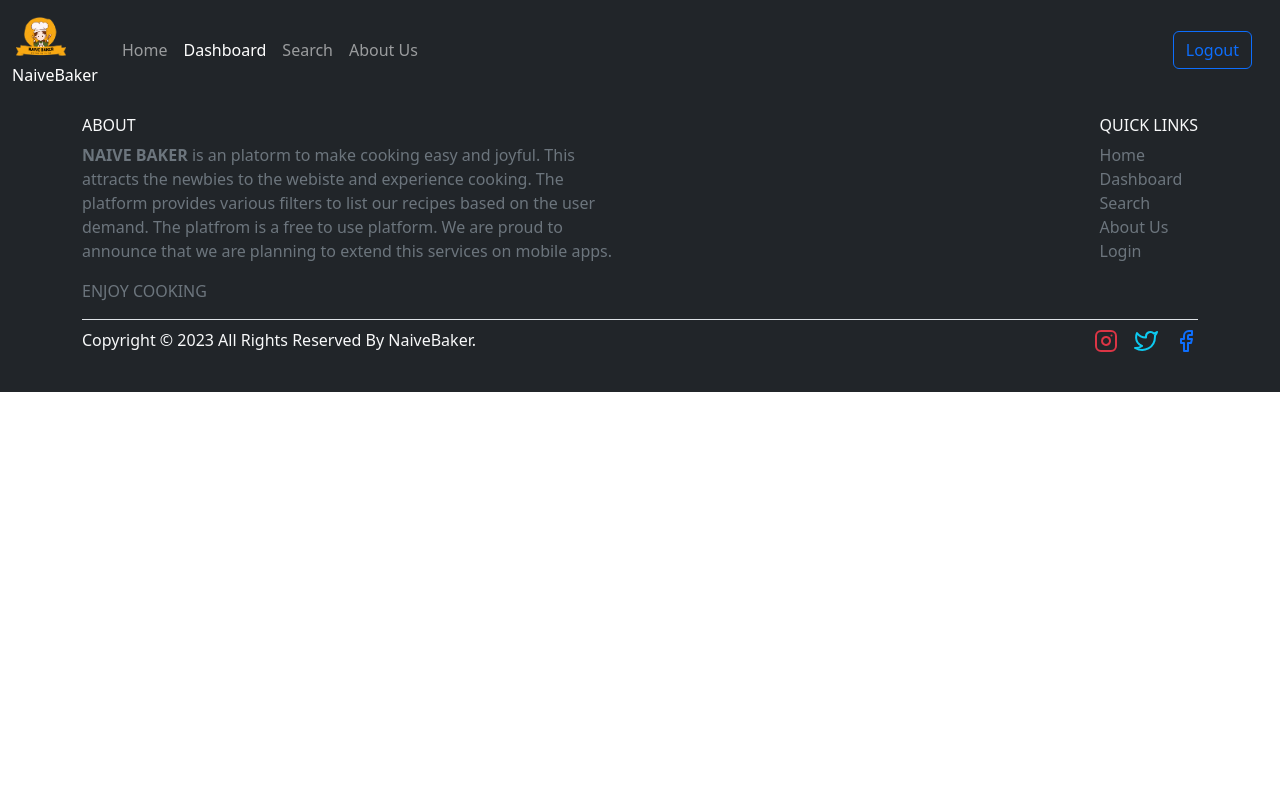
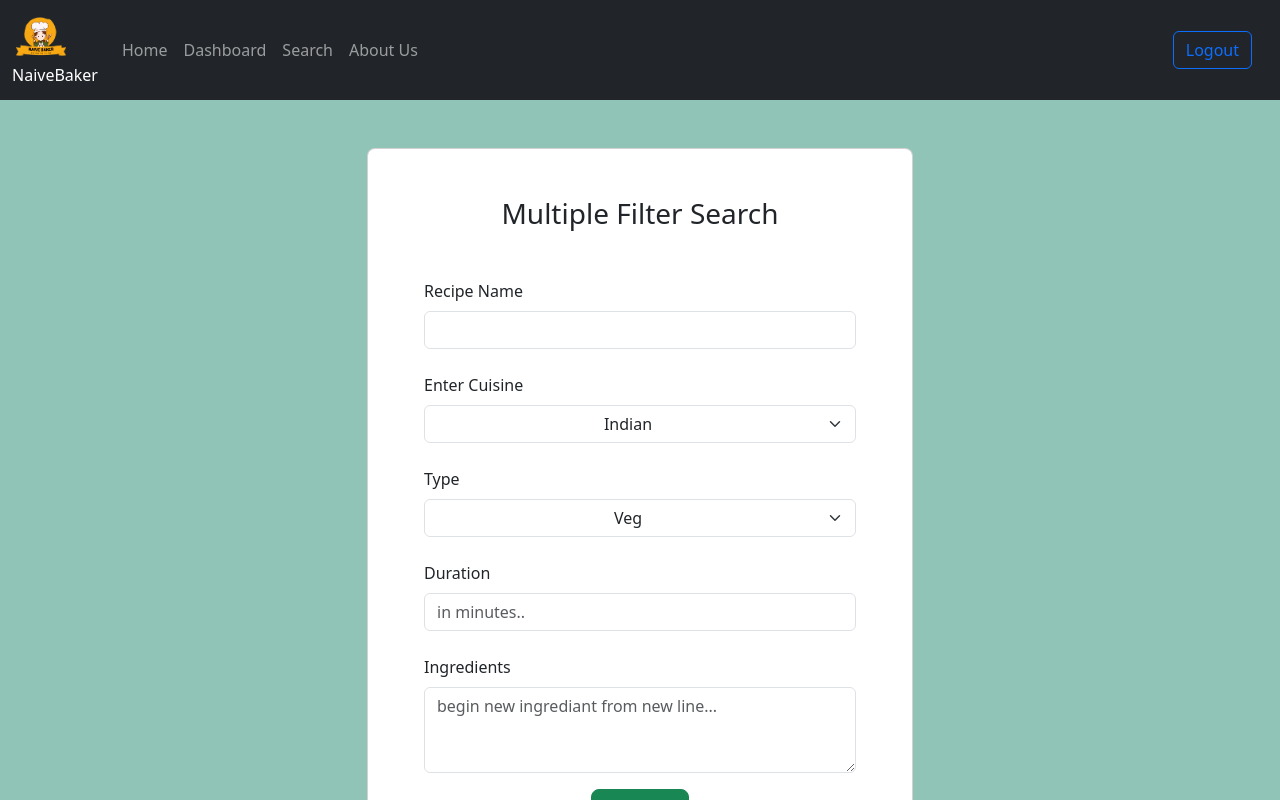
Before and after one commit to dhruvprajapati18082002/Naive_Baker, a React (Create React App) app in the folder frontend/: page /multisearch in a window 1280 px wide. Shown: the top 800 px of the page. Built offline with nearby package versions, Linux system fonts and the light colour scheme; no server answers; sample sign-in values are in the browser's storage.

Commit message:
Multiple Search created and various small changes made

```diff
--- a/frontend/src/App.js
+++ b/frontend/src/App.js
@@ -14,6 +14,7 @@ import UploadRecipe from "./components/dashboardComponents/UploadRecipe";
 import ForgotPass from "./components/loginComponents/ForgotPass";
 import ResetPass from "./components/loginComponents/ResetPass";
 import Payment from "./components/dashboardComponents/Payment";
+import MultiSearch from "./components/SearchComponents/MultipleSearch";
 
 export default function App() {
 
@@ -33,6 +34,7 @@ export default function App() {
                 <Route path="payment" element={<Payment />} />
                 {/* passing the id "recipeId" of the recipe to be displayed as url parameter */}
                 <Route path="/recipe/:recipeId" element={<RecipePage />} />
+                <Route path="/multisearch" element={<MultiSearch />} />
             </Routes>
 
             <Footer />
--- a/frontend/src/components/Navbar.js
+++ b/frontend/src/components/Navbar.js
@@ -1,10 +1,11 @@
 import React, { useContext } from "react";
-import { Link, useNavigate } from "react-router-dom";
+import { Link, useLocation, useNavigate } from "react-router-dom";
 import alertContext from "../context/alert/alertContext";
 
 export default function Navbar() {
 
     const navigate = useNavigate();
+    const location = useLocation();
     const { showAlert } = useContext(alertContext);
 
     const handleLogout = () => {
@@ -38,10 +39,10 @@ export default function Navbar() {
                     <div className="collapse navbar-collapse" id="navbarNavAltMarkup">
 
                         <div className="navbar-nav me-auto mb-2 mb-lg-0">
-                            <Link className="nav-link" to="/">Home</Link>
-                            <Link className="nav-link active" to="/dashboard">Dashboard</Link>
-                            <Link className="nav-link" to="/Search">Search</Link>
-                            <Link className="nav-link" to="/about-us">About Us</Link>
+                            <Link className={`nav-link ${location.pathname == "/" ? "active" : ""}`} to="/">Home</Link>
+                            <Link className={`nav-link ${location.pathname == "/dashboard" ? "active" : ""}`} to="/dashboard">Dashboard</Link>
+                            <Link className={`nav-link ${location.pathname == "/search" ? "active" : ""}`} to="/search">Search</Link>
+                            <Link className={`nav-link ${location.pathname == "/about-us" ? "active" : ""}`} to="/about-us">About Us</Link>
                         </div>
 
                         {
--- /dev/null
+++ b/frontend/src/components/SearchComponents/MultipleSearch.js
@@ -0,0 +1,180 @@
+import React, { useContext, useEffect, useState } from 'react'
+import recipeContext from '../../context/recipe/recipeContext';
+import alertContext from "../../context/alert/alertContext";
+import { useNavigate } from "react-router-dom";
+// import './boxstyle.css'
+
+export default function MultiSearch() {
+
+    const  { uploadRecipe } = useContext(recipeContext);
+    const { showAlert } = useContext(alertContext);
+    const navigate = useNavigate();
+
+    const [cred, setCred] = useState({
+        name: "",
+        description: "",
+        cuisine: "",
+        ingredients: "",
+        minutesToCook: "",
+        type: "",
+        steps: "",
+        image_url: ""
+    });
+
+    const onChangeHandler = (event) => {
+        setCred({...cred, [event.target.id]: event.target.value});
+    }
+
+    useEffect(() => {
+        if (!localStorage.getItem("token")){
+            showAlert("Please Login First !", "warning");
+            navigate("/login");
+        }
+    }, [])
+
+    const handleSubmit = async (event) => {
+        event.preventDefault();
+
+      };
+
+    return (
+        <section className="h-100 h-custom" style={{backgroundColor: '#8fc4b7'}}>
+            <div className="container py-5 h-100">
+                <div className="row d-flex justify-content-center align-items-center h-100">
+                <div className="col-lg-8 col-xl-6">
+                    <div className="card rounded-3">
+                    <div className="card-body p-4 p-md-5">
+                        <h3 className="mb-4 pb-2 pb-md-0 mb-md-5 px-md-2"><center><bold/>Multiple Filter Search</center></h3>
+
+                        <form onSubmit={handleSubmit} className="px-md-2">
+
+
+                            {/* this is for name input */}
+                            <div className="form-outline mb-4">
+                                <label className="form-label" htmlFor="recipename">Recipe Name</label>
+                                <input
+                                    type="text"
+                                    id="name"
+                                    className="form-control"
+
+                                    onChange={onChangeHandler}
+                                    value={cred.name}
+                                    minLength={5}
+                                    maxLength={20}
+                                />
+                            </div>
+
+                            {/* this is for description
+                            <div className="mb-3">
+                                <label htmlFor="description" className="form-label">Description of Recipe*</label>
+                                <textarea className="form-control"
+                                id="description"
+                                rows="3"
+                                required
+                                onChange={onChangeHandler}
+                                value={cred.description}
+                                minLength={10}
+                                maxLength={150} />
+                            </div> */}
+
+
+                            {/* this is for cuisine */}
+                            <div className="form-outline mb-4">
+                                <label htmlFor="cuisine" className="form-label">Enter Cuisine</label>
+                                    <select className="form-select"
+                                    id="cuisine"
+                                    placeholder="Type to search..."
+                                    value={cred.cuisine}
+                                    onChange={onChangeHandler}
+
+                                    >
+                                        <option value="Indian">Indian</option>
+                                        <option value="French">French</option>
+                                        <option value="Italian">Italian</option>
+                                        <option value="Maxican">Mexican</option>
+                                        <option value="Chinese">Chinese</option>
+                                        <option value="Mediterranean">Mediterranean</option>
+                                        <option value="Russian">Russian</option>
+                                    </select>
+                            </div>
+
+                            {/* this is for veg/non-veg */}
+                            <div className="form-outline mb-4">
+                                <label htmlFor="cuisinetype" className="form-label">Type</label>
+                                    <select className="form-select"
+                                    id="type"
+                                    value={cred.type}
+                                    onChange={onChangeHandler}
+                                    placeholder="Type to search...veg/non-veg/vegan"
+
+                                    >
+                                        {/* <option defaultValue="">Type to search...veg/non-veg/vegan</option> */}
+                                        <option value="Veg">Veg</option>
+                                        <option value="Non-Veg">Non-Veg</option>
+                                        <option value="Vegn">Vegan</option>
+                                    </select>
+                            </div>
+
+                            {/* this is duration */}
+                            <div className="form-outline mb-4">
+                                <label htmlFor="recipeduration" className="form-label">Duration</label>
+                                    <input className="form-control"
+                                    type="number"
+                                    id="minutesToCook"
+                                    value={cred.minutesToCook}
+                                    onChange={onChangeHandler}
+                                    placeholder="in minutes.."
+
+                                    />
+                            </div>
+
+                            {/* this is for ingredients */}
+                            <div className="mb-3">
+                                <label htmlFor="ingrediant" className="form-label">Ingredients</label>
+                                <textarea className="form-control"
+                                id="ingredients"
+                                value={cred.ingredients}
+                                onChange={onChangeHandler}
+                                rows="3"
+                                placeholder='begin new ingrediant from new line...'
+                                 />
+                            </div>
+
+
+                            {/* this is for steps of recipe
+                            <div className="mb-3">
+                                <label htmlFor="recipetutorial" className="form-label">Step by step tutorial*</label>
+                                <textarea className="form-control"
+                                id="steps"
+                                value={cred.steps}
+                                onChange={onChangeHandler}
+                                rows="3"
+                                placeholder='begin new step from new line...'
+                                required />
+                            </div> */}
+
+                            {/* this is for image upload
+                            <div className="form-outline mb-4">
+                                <label className="form-label" htmlFor="recipeimage">Image*</label>
+                                <input
+                                    type="text"
+                                    id="image_url"
+                                    onChange={onChangeHandler}
+                                    value={cred.image_url}
+                                    className="form-control"
+                                    placeholder="enter image URL"
+                                />
+                            </div> */}
+
+                           <center><button type="submit" className="btn btn-success btn-lg mb-1">Search</button></center>
+
+                        </form>
+
+                    </div>
+                    </div>
+                </div>
+                </div>
+            </div>
+        </section>
+    )
+}
--- a/frontend/src/components/SearchComponents/Search.js
+++ b/frontend/src/components/SearchComponents/Search.js
@@ -1,5 +1,6 @@
 import React, { useContext, useState } from "react";
 import "./Search.css";
+import { Link } from "react-router-dom";
 
 import recipeContext from "../../context/recipe/recipeContext";
 import RecipeItem from "../RecipeItem";
@@ -159,6 +160,15 @@ function Search() {
           			>
 	            		Ingredients
           			</button>
+
+					<Link
+            			className="btn whiteButton"
+            			id="multiFilter"
+            			value={searchCategory}
+            			to="/multisearch"
+          			>
+	            		Multi-Filter Search
+          			</Link>
         		</div>
 			</div>
       		<div>
--- a/frontend/src/components/dashboardComponents/Payment.js
+++ b/frontend/src/components/dashboardComponents/Payment.js
@@ -4,9 +4,9 @@ import React from 'react'
 const Payment = () => {
     return (
         <section className="h-100 h-custom" style={{ backgroundColor: '#8fc4b7' }}>
-            <div className="container py-5 h-100">
+            <div className="container py-5 h-100 ">
             <center>
-                <div className="card px-4 py-1" style={{ height: "30rem", backgroundColor: '#0dcaf0', width: "50%"}}>
+                <div className="card px-4 py-1 container shadow-lg p-3 mb-5 bg-body-tertiary rounded" style={{ height: "30rem", width: "50%"}}>
                     <center><p className="h2 py-3">Payment Details</p></center>
                     <center>
                     <p className="text mb-1">(Only at 100/- monthly)</p>
```
Also changed, not shown: frontend/src/components/RecipePage.js (+8 -6 lines), 1 other file (tests, documents, lock files or other folders).
